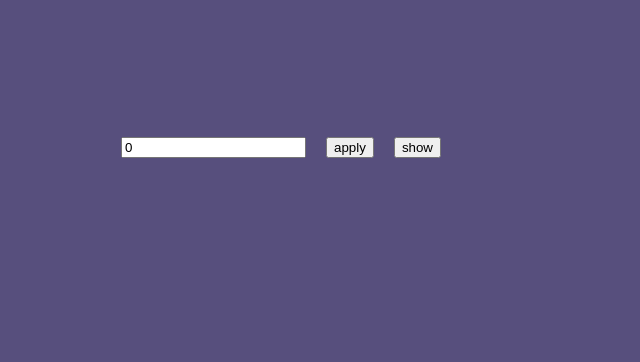
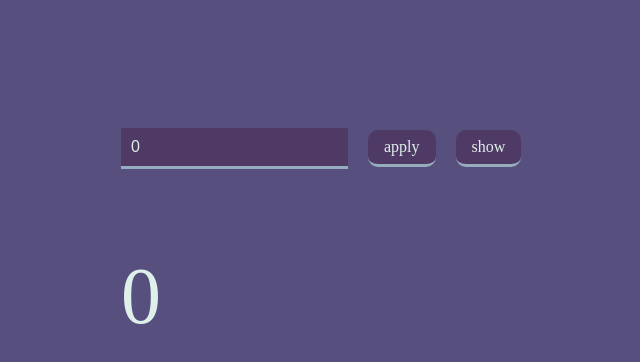
Before and after one commit to shoponpon/demonstrations, a plain HTML site: page yumemi/1/index.html in a window 1280 px wide. Shown: the whole page, without its empty margins (7-647 px from the left). Drawn offline with nearby package versions, Linux system fonts and the light colour scheme.

Commit message:
styleを調整

```diff
--- a/yumemi/1/index.html
+++ b/yumemi/1/index.html
@@ -5,20 +5,20 @@
 </head>
 <!--<script src="https://cdn.jsdelivr.net/npm/vue/dist/vue.js"></script>-->
 <body>
-    <div id="app">
+    <div id="app" v-cloak>
         <input type="number" v-model="buffer" />
-        <button @click="apply()">apply</button>
-        <button @click="show">show</button>
-        <p v-if="isShow">{{ fib }}</p>
+        <a @click="apply">apply</a>
+        <a @click="show">show</a>
+        <p v-if="isShow">{{ heavy }}</p>
     </div>
     <script src="https://cdn.jsdelivr.net/npm/vue@2.5.16/dist/vue.min.js"></script>
     <script>
         const app = new Vue({
             el: '#app',
             data: {
-                isShow: false,
+                isShow: true,
                 buffer: 0,
-                num   : 10000000
+                num   : 0,
             },
             methods: {
                 apply: function () {
@@ -29,10 +29,10 @@
                 }
             },
             computed: {
-                fib: function() {
-                    let v = 1;
-                    for (let i = 0;i<this.num;i++) {
-                        v = v + i;
+                heavy: function() {
+                    let v = 0, w = this.num;
+                    while (w--) {
+                        v += w;
                     }
                     return v;
                 }
--- a/yumemi/1/style.css
+++ b/yumemi/1/style.css
@@ -22,24 +22,37 @@ body {
 }
 
 a {
-    width: 60%;
-    padding: 50px;
+    padding: 10px;
     text-align: center;
     color: #dff0ea;
-    font-size: 5rem;
+    font-size: 1rem;
     display: inline-block;
     padding: 0.5em 1em;
     text-decoration: none;
     background: #4f3a65;
-    border-bottom: solid 1rem #95adbe;
-    border-radius: 30px;
+    border-bottom: solid 0.2rem #95adbe;
+    border-radius: 10px;
 }
 
 a:active {
-    transform: translateY(1rem);
+    transform: translateY(0.2rem);
     border-bottom: none;
 }
 
 a:focus {
     outline: 0;
 }
+
+input[type="number"] {
+    font-size: 1rem;
+    margin: 0;
+    padding: 10px;
+    background: #4f3a65;
+    color: #dff0ea;
+    border: none;
+    border-bottom: solid 0.2rem #95adbe;
+    border-radius: 10px;
+    border-radius: 0;
+    outline: none;
+    appearance: none;
+}
```
